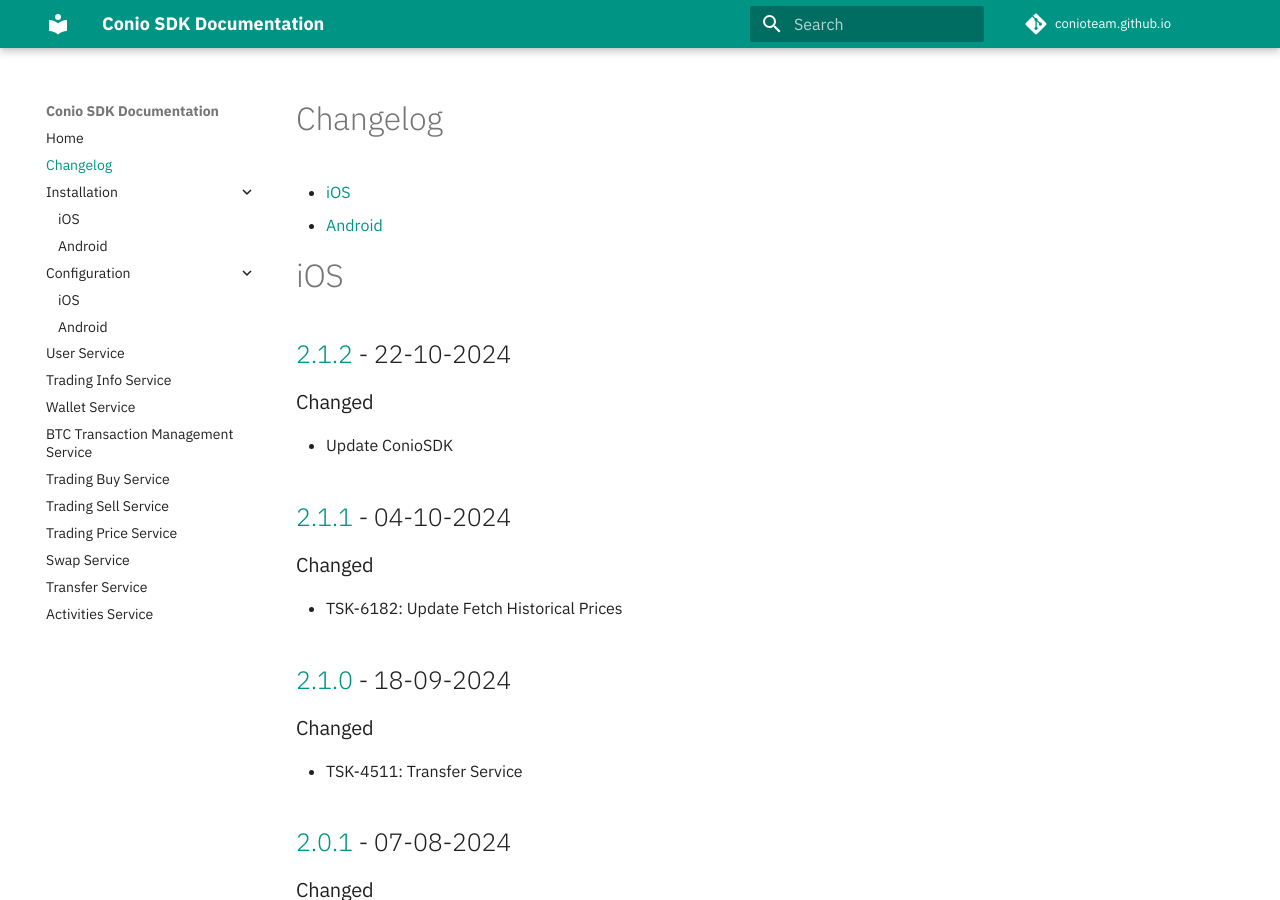
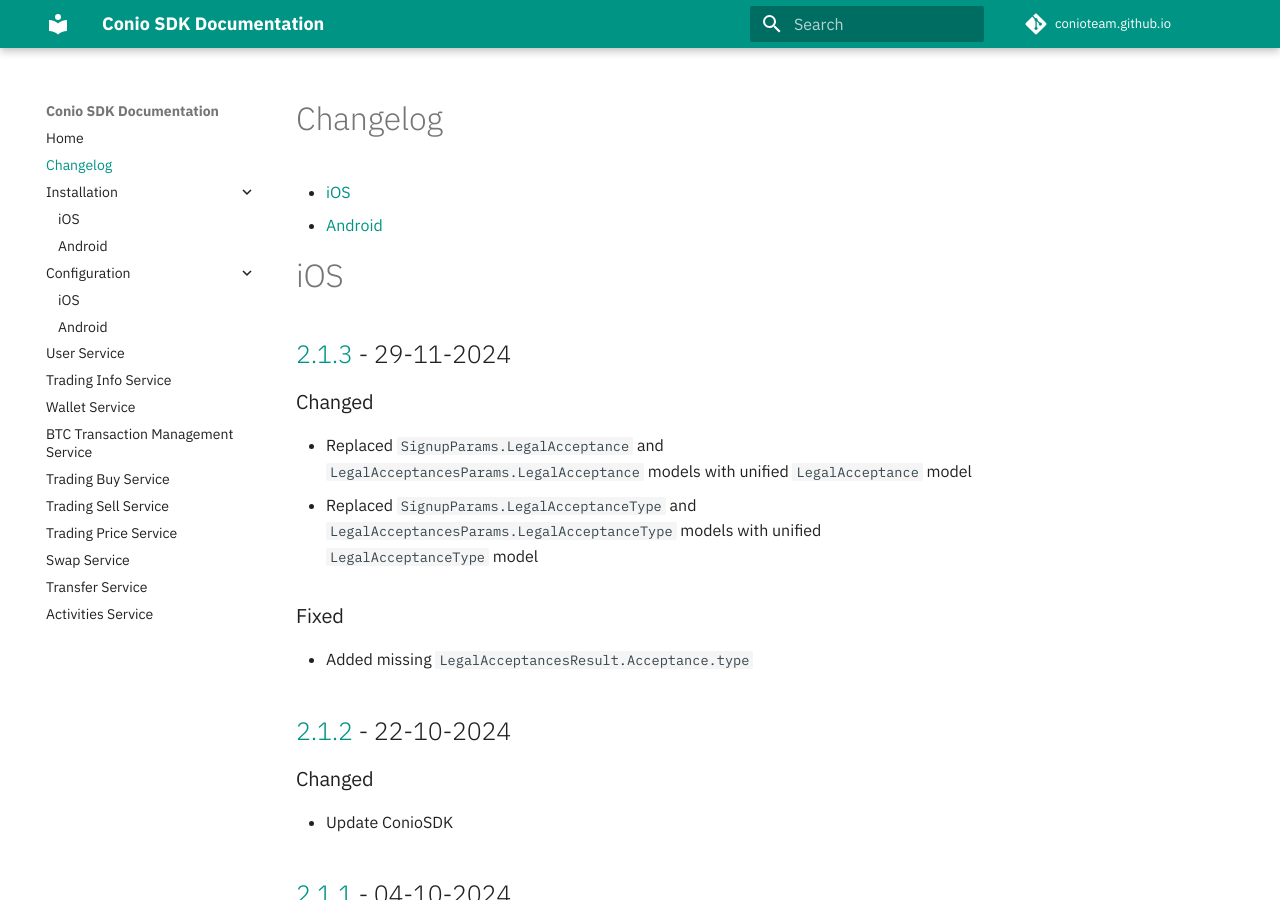
Before and after one commit to Conio/conio.github.io, an MkDocs documentation site: the page built from docs/CHANGELOG.md, in a window 1280 px wide and 900 px high. Built offline with MkDocs 1.6.1 and Material for MkDocs 9.7.7, drawn with Linux system fonts in a browser that asks for light colours; comment, search, counter and statistics services are not loaded.

Commit message:
Update CHANGELOG with 2.1.3 iOS release

```diff
--- a/docs/CHANGELOG.md
+++ b/docs/CHANGELOG.md
@@ -24,6 +24,14 @@
 
 
 # iOS
+## [2.1.3](https://bitbucket.org/squadrone/conio-sdk-b2b-ios/src/2.1.3/) - 29-11-2024
+### Changed
+- Replaced `SignupParams.LegalAcceptance` and `LegalAcceptancesParams.LegalAcceptance` models with unified `LegalAcceptance` model
+- Replaced `SignupParams.LegalAcceptanceType` and `LegalAcceptancesParams.LegalAcceptanceType` models with unified `LegalAcceptanceType` model
+
+### Fixed
+- Added missing `LegalAcceptancesResult.Acceptance.type`
+
 ## [2.1.2](https://bitbucket.org/squadrone/conio-sdk-b2b-ios/src/2.1.2/) - 22-10-2024
 ### Changed
 - Update ConioSDK
```
